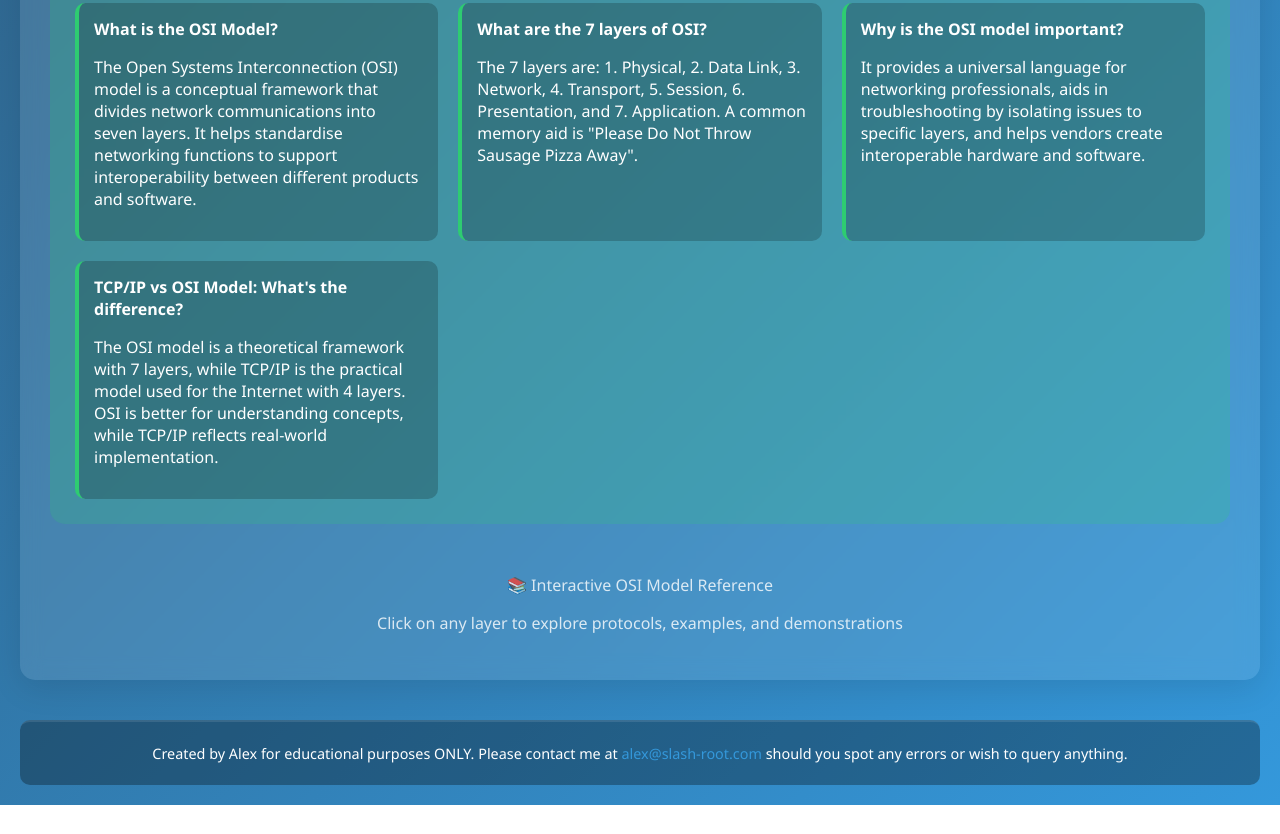
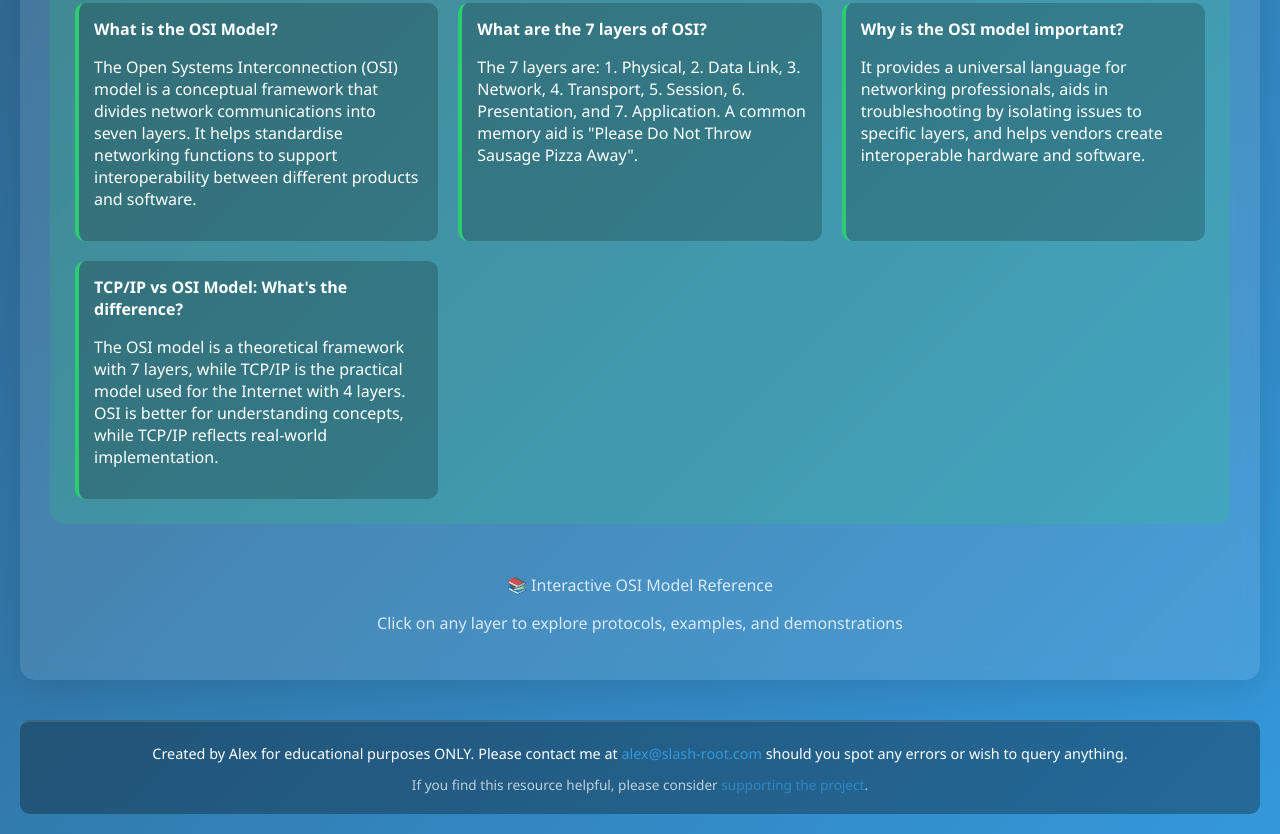
Before and after one commit to alex938/osiexplain.com, a plain HTML site: page index.html in a window 1280 px wide. Shown: the part 1906-2740 px from the top of the page. Before the commit the page ends 2711 px from the top, so only its background shows below. Drawn offline with Linux system fonts and the light colour scheme.

Commit message:
added donate link

```diff
--- a/index.html
+++ b/index.html
@@ -134,6 +134,7 @@
             border-radius: 15px;
             margin: 30px 0;
         }
+
 
         .tip-grid {
             display: grid;
@@ -331,6 +332,9 @@
         <p style="margin: 0; font-size: 0.9em; line-height: 1.6; color: white;">
             Created by Alex for educational purposes ONLY. Please contact me at <a href="mailto:alex@slash-root.com" style="color: #3498db; text-decoration: none;">alex@slash-root.com</a> should you spot any errors or wish to query anything.
         </p>
+        <p style="margin: 10px 0 0 0; font-size: 0.85em; opacity: 0.7; color: white;">
+            If you find this resource helpful, please consider <a href="https://buy.stripe.com/fZueVd5wY4ET99m2C6cZa02" target="_blank" rel="noopener noreferrer" style="color: #3498db; text-decoration: none;">supporting the project</a>.
+        </p>
     </footer>
 </body>
 </html>
```
